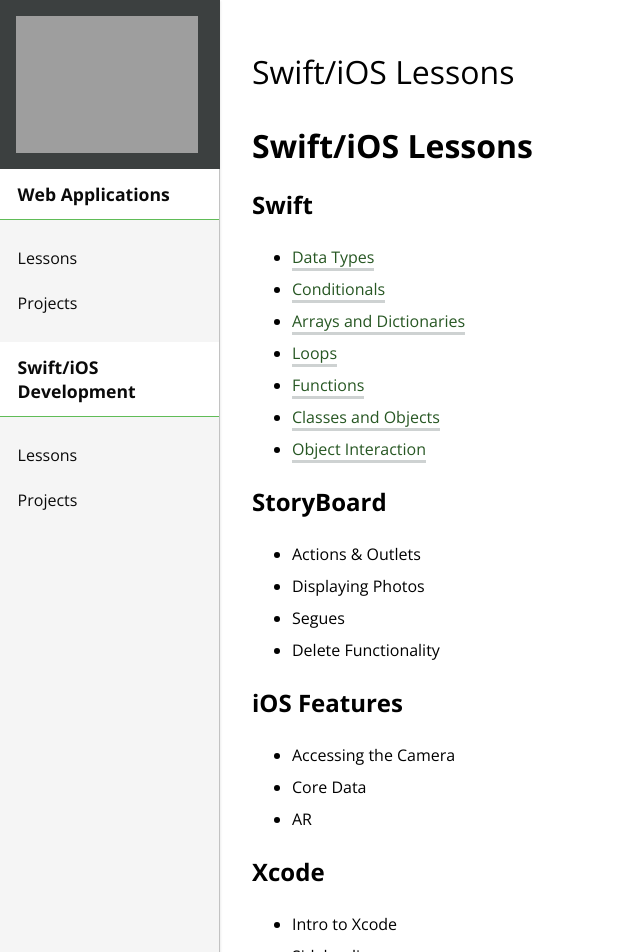
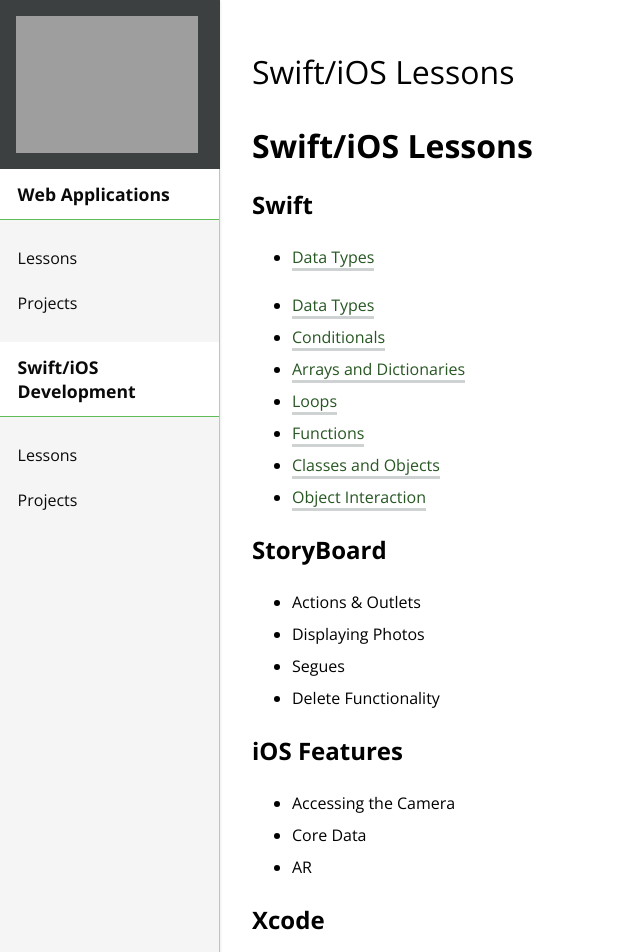
Before and after one commit to ameseee/kwk-curriculum-site, a Jekyll site: the page built from swift-ios/lessons/index.md, in a window 1280 px wide. Shown: the top 952 px of the page, without its empty margins (0-640 px from the left). Built offline with Jekyll 4.4.1, drawn with Linux system fonts in a browser that asks for light colours; nearby versions of some CDN libraries; our own code applies the rules of GitHub Pages for plain Markdown files.

Commit message:
Testing out URL with HTML a tag

```diff
--- a/swift-ios/lessons/index.md
+++ b/swift-ios/lessons/index.md
@@ -1,6 +1,9 @@
 # Swift/iOS Lessons
 
 ## Swift
+<ul>
+  <li><a href="{{ site.url }}/swift-ios/lessons/data-types">Data Types</a></li>
+</ul>
 - [Data Types](/swift-ios/lessons/data-types)
 - [Conditionals](/swift-ios/lessons/conditionals)
 - [Arrays and Dictionaries](/swift-ios/lessons/collections)
```
